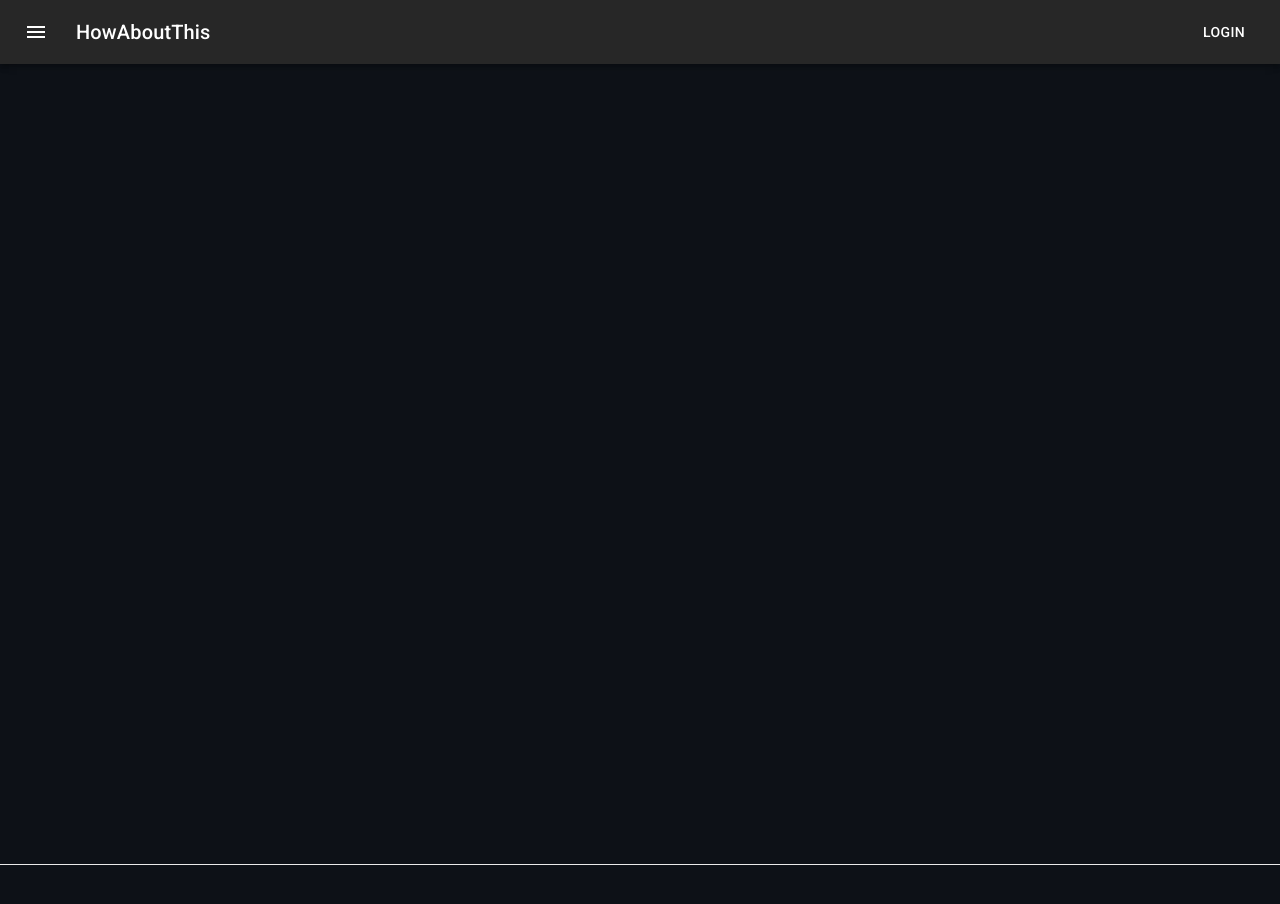
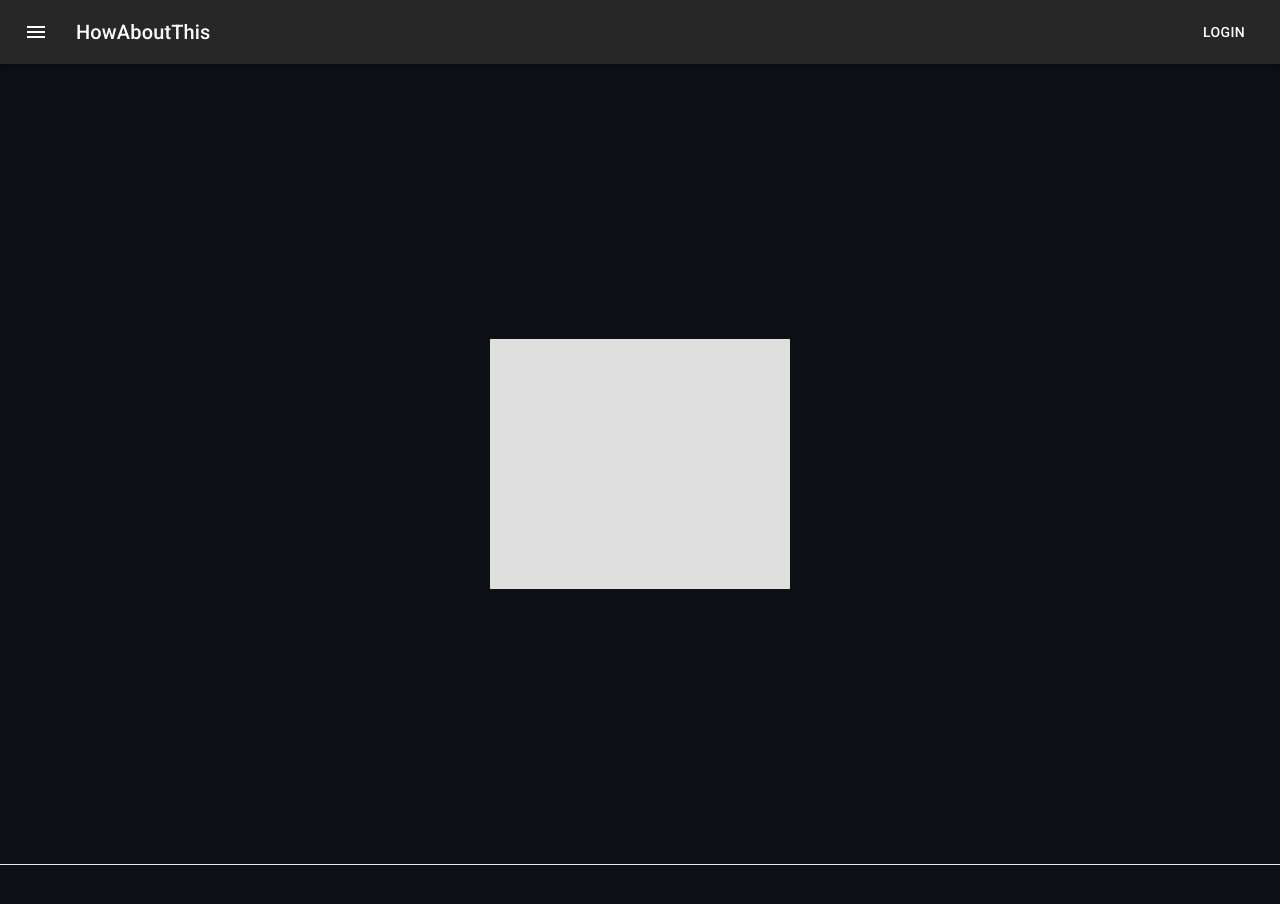
Before and after one commit to genexu/how-about-this-frontend, a Next.js app: page / in a window 1280 px wide. Shown: the top 904 px of the page. Built offline with nearby package versions, Linux system fonts and the light colour scheme.

Commit message:
Setup google adsense script

```diff
--- a/pages/_document.jsx
+++ b/pages/_document.jsx
@@ -32,6 +32,12 @@ class MyDocument extends Document {
               `,
             }}
           />
+          {/* Google AdSense */}
+          <script
+            async
+            src="https://pagead2.googlesyndication.com/pagead/js/adsbygoogle.js?client=ca-pub-7359508219091811"
+            crossOrigin="anonymous"
+          />
         </Head>
         <body>
           <Main />
--- a/pages/index.js
+++ b/pages/index.js
@@ -1,13 +1,29 @@
+import { useEffect } from 'react';
 import Head from 'next/head';
-import Image from 'next/image';
 import Layout from '@/components/Layout';
 
 export default function Home() {
+  useEffect(() => {
+    try {
+      (adsbygoogle = window.adsbygoogle || []).push({});
+    } catch (err) {
+      console.log(err);
+    }
+  }, []);
+
   return (
     <Layout>
       <Head>
         <title>How About This | Home</title>
       </Head>
+      <div className="ads" style={{ width: 300, height: 250, backgroundColor: '#DFDFDF' }}>
+        <ins
+          className="adsbygoogle"
+          style={{ display: 'inline-block', width: 300, height: 250 }}
+          data-ad-client="ca-pub-7359508219091811"
+          data-ad-slot="5963571330"
+        />
+      </div>
     </Layout>
   );
 }
```
